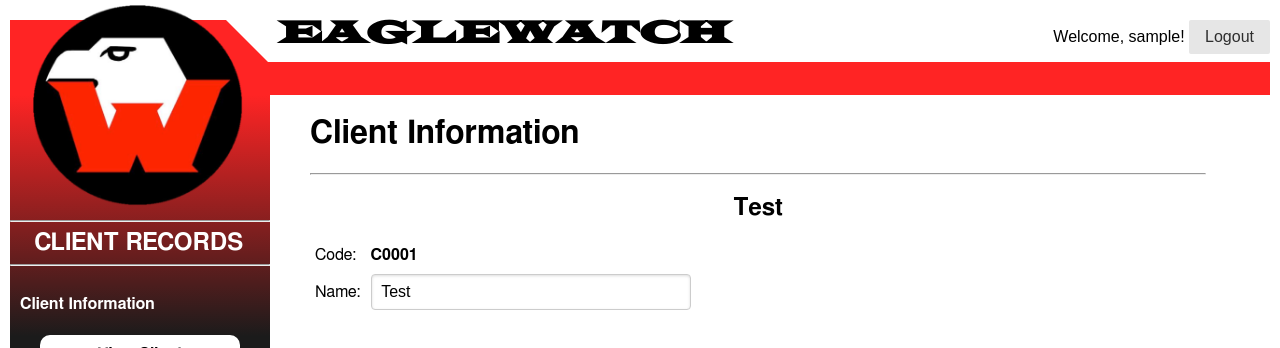
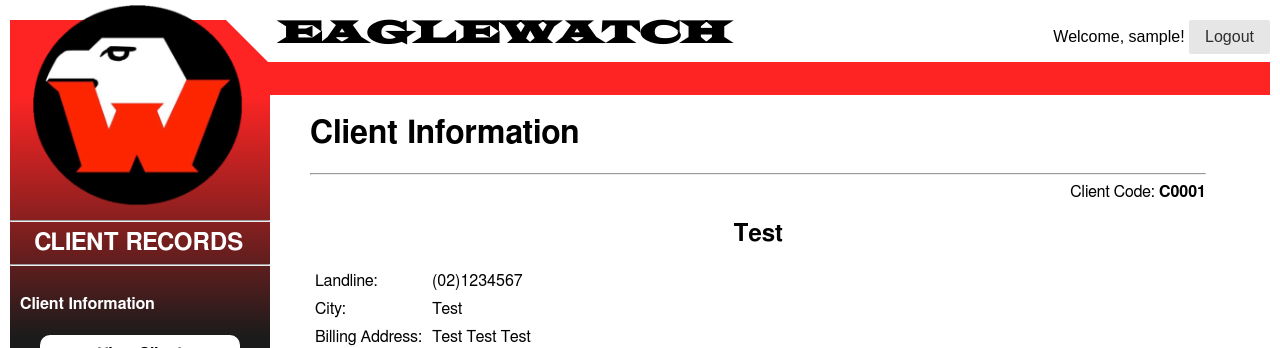
Before and after one commit to raidenphoenix011/workshop, a Flask app: page /clients/get/1 in a window 1280 px wide; the page is wider, and only the part inside the window is pictured. Shown: the top 348 px of that part. Run offline with Flask 2, Linux system fonts and the light colour scheme; the visitor is signed in with stand-in values (Sample User, id 1); data comes from the database, SQL or seed files in the repository; parts of the project's set-up code (start-up, migrations or seed data) failed here and were passed over; some libraries are stand-ins or nearby versions.

Commit message:
new client view template

```diff
--- a/static/css/custom.css
+++ b/static/css/custom.css
@@ -85,8 +85,11 @@ td {
     width:150px;
 }
 
+.saveBtn {
+    float:right;
+}
 
-#save {
+.editBtn {
     float:right;
 }
 
--- /dev/null
+++ b/templates/client_view.html
@@ -0,0 +1,141 @@
+{% extends "base.html" %}
+
+{% block sidebar %}
+<div class="sidebar gradient">
+    <hr class='navline navline1'/>
+    <h2 class='navtitle'>CLIENT RECORDS</h2>
+    <hr class='navline'/>
+
+    <div class='sidebar-menu'>
+        <h4>Client Information</h4>
+        <ul class="right">
+            <li class="nobullets"><a href='{{ url_for('listClients') }}' class='opt2'>View Client</a></li>
+            <li class="nobullets"><a href='{{ url_for('addClient') }}' class='opt2'>Add New Client</a></li>
+        </ul>
+        <h4>Detachment Information</h4>
+        <ul class="right">
+            <li class="nobullets"><a href='{{ url_for('listDetachments') }}' class='opt2'>View Detachment</a></li>
+        </ul>
+    </div>
+
+</div>
+
+{% endblock sidebar %}
+
+{% block content %}
+
+    <h1>Client Information</h1>
+    <hr>
+    <span style='float:right;'>Client Code: <b>{{ Client.Code }}</b></span>
+    <br/>
+    <center><h2>{{ Client.Name }}</h2></center>
+    <table>
+        <tr>
+            <td><label>Landline: </label></td>
+            <td>{{ Client.Landline }}</td>
+        </tr>
+        <tr>
+            <td><label>City: </label></td>
+            <td>{{ Client.City }}</td>
+        </tr>
+        <tr>
+            <td><label> Billing Address: </label></td>
+            <td>{{ Client.BillingAddress }}</td>
+        </tr>
+    </table>
+
+    <br/><br/>
+
+    <div id="tabs">
+        <ul>
+            <li><a href="#tabs-1">Detachments</a></li>
+            <li><a href="#tabs-2">Contact Persons</a></li>
+        </ul>
+        <div id="tabs-1">
+            <div id="detachments">
+                <br/>
+                <form class='pure-form pure-form-aligned'>
+                    <label>Search: </label><input type="text" class="search" placeholder="enter code, name, city, or status" />
+                    <br/>
+                </form>
+                <br/><br/>
+                <table class='search-results pure-table'>
+                    <thead>
+                        <tr>
+                            <th class="sort" data-sort="code">Code</th>
+                            <th class="sort" data-sort="name">Detachment Name</th>
+                            <th class="sort" data-sort="city">City</th>
+                            <th class="sort" data-sort="status">Status</th>
+                        </tr>
+                    </thead>
+                    <tbody class="list">
+                        {% for Detachment in Detachments %}
+                        <tr>
+                            <td class="id" style="display:none;">{{ Detachment.ID}}</td>
+                            <td class="code">{{ Detachment.Code }}</td>
+                            <td class="name"><a href="{{ url_for('viewDetachment', ID=Client.ID) }}">{{ Detachment.Name }}</a></td>
+                            <td class="city">{{ Detachment.City }}</td>
+                            <td class="status">{{ Detachment.Status }}</td>
+                        </tr>
+                        {% endfor %}
+                    </tbody>
+                </table>
+            </div>
+            <br><br/>
+            <form method='link' action='{{ url_for('addDetachment') }}'>
+                <button class='pure-button'>Add New Detachment</button>
+            </form>
+        </div>
+        <div id="tabs-2">
+            <br/>
+            <table class='pure-table'>
+                <thead id='CPth'>
+                    <tr>
+                        <th>Name</th>
+                        <th>Landline</th>
+                        <th>Mobile</th>
+                        <th>Birthdate</th>
+                        <th></th>
+                        <th></th>
+                    </tr>
+                </thead>
+                <tbody id='CPtd'>
+                    {% for CP in ContactPersons %}
+                    <tr>
+                        <td>{{ CP.FirstName }} {{ CP.LastName }}
+                        <td>{{ CP.Landline }}</td>
+                        <td>{{ CP.MobileNo }}</td>
+                        <td>{{ CP.BirthDate }}</td>
+                        <td><form method='link' action=''><button class='pure-button'>Edit</button></form></td>
+                        <td><form method='link' action=''><button class='pure-button'>Delete</button></form></td>
+                    </tr>
+                    {% endfor %}
+                </tbody>
+            </table>
+            <br/>
+            <input type='button' class="pure-button" value='Add new contact'/>
+            <br />
+        </div>
+    </div>
+    <br/>
+    <form class='pure-form pure-form-aligned' method='link' action=''>
+        <button class='pure-button editBtn' value='Edit Record'>Edit Record</button>
+    </form>
+
+<!-------SCRIPT FOR ListJS search detachment ------>
+<script>
+var options = {
+  valueNames: [ 'id', 'code', 'name', 'city', 'status' ]
+};
+
+// Init list
+var detachmentList = new List('detachments', options);
+
+var idField = $('#id-field'),
+    codeField = $('#code-field'),
+    nameField = $('#name-field'),
+    cityField = $('#city-field'),
+    statusField = $('#status-field');
+</script>
+
+{% endblock content %}
--- a/views.py
+++ b/views.py
@@ -132,7 +132,7 @@ def listClients(user=None):
 def viewClient(ID, user=None):
   if 'usertype' in session:
     if session['usertype'] == 'BiO' or session['usertype'] == 'ADM':
-      return render_template('client.html', Client = db.getClient(ID), Detachments = db.getAllDetachmentsbyID(ID), ContactPersons = db.getClientContactPersons(ID), script="$('#tabs').tabs({ selected: 2});", user=escape(session['user']))
+      return render_template('client_view.html', Client = db.getClient(ID), Detachments = db.getAllDetachmentsbyID(ID), ContactPersons = db.getClientContactPersons(ID), script="$('#tabs').tabs({ selected: 2});", user=escape(session['user']))
     else:
       flash('Unauthorized access')
       return redirect(url_for('logout'))
```
Also changed, not shown: templates/client_edit.html (renamed from templates/client.html).
